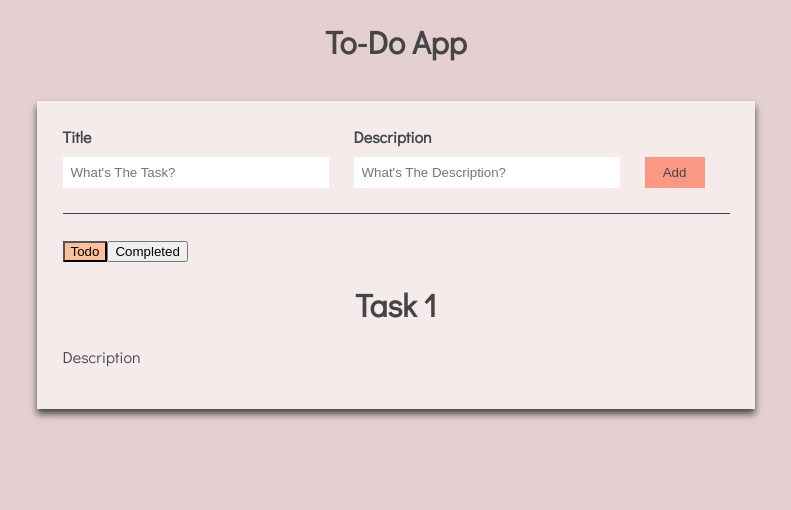
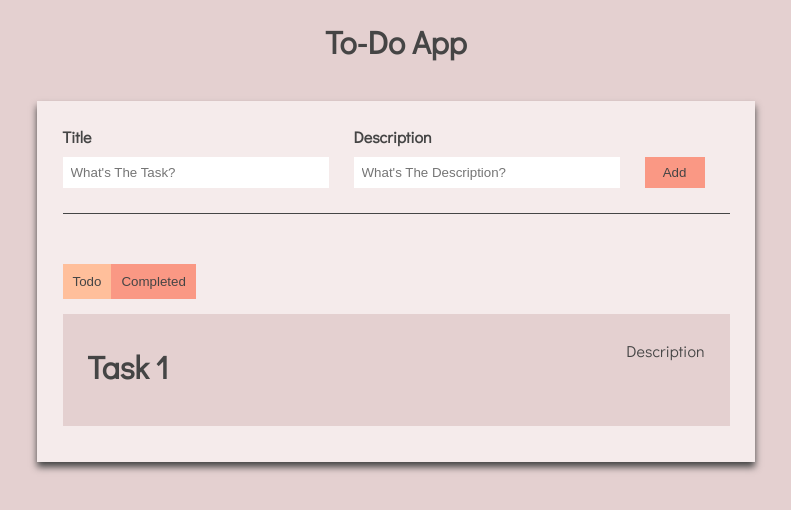
Before and after one commit to iqrarafiq12/ToDo-App, a React (Create React App) app: page / in a window 1280 px wide. Shown: the top 510 px of the page, without its empty margins (244-1035 px from the left). Built offline with nearby package versions, Linux system fonts and the light colour scheme; a web font is replaced by a local one.

Commit message:
activate the butons of the list

```diff
--- a/package.json
+++ b/package.json
@@ -6,6 +6,7 @@
     "@testing-library/jest-dom": "^5.16.5",
     "@testing-library/react": "^13.4.0",
     "@testing-library/user-event": "^13.5.0",
+    "babel-plugin-macros": "^3.1.0",
     "react": "^18.2.0",
     "react-dom": "^18.2.0",
     "react-scripts": "5.0.1",
--- a/src/App.css
+++ b/src/App.css
@@ -1,4 +1,5 @@
 @import url('https://fonts.googleapis.com/css2?family=Alkatra:wght@500;600;700&family=Caveat:wght@500&family=Didact+Gothic&family=PT+Sans+Narrow&family=Rajdhani:wght@500&display=swap');
+
 
 /* Body Styling */
 body {
@@ -63,12 +64,12 @@ h1 {
   cursor: pointer;
 }
 .primarybtn:hover{
-  background-color:  #FFBF9B;
+  background-color:  #454545;
+  color: #E4D0D0;
 }
 
 /* First Styling Section Completed */
-
-.seconderybtn{
+.seconderyBtn{
   background-color: #FA9884;
   color: #454545;
   border: none;
@@ -78,8 +79,8 @@ h1 {
   width: fit-content;
   cursor: pointer;
 }
-.seconderybtn1{
-  background-color: #FFBF9B;
+.seconderyBtn1{
+  background-color: #FA9884;
   color: #454545;
   border: none;
   border-radius: 0px;
@@ -91,3 +92,23 @@ h1 {
 .active{
   background-color: #FFBF9B;
 }
+
+/* todo-list */
+.todo-list{
+  display: flex;
+  flex-direction: column;
+}
+
+.btn-area{
+  margin-bottom: 15px;
+}
+
+.todo-list-item{
+  background-color: #E4D0D0;
+  display: flex;
+  justify-content: space-between;
+  padding: 25px;
+  padding-bottom: 18px;
+  padding-top: 10px;
+  margin-bottom: 10px;
+}
--- a/src/App.js
+++ b/src/App.js
@@ -2,13 +2,15 @@ import React, { useState } from 'react';
 import './App.css';
 
 function App() {
-  const [isCompleteScreen, setIsCompleteScreen] = useState(false);
+  const [isCompleteScreen,setIsCompleteScreen] = useState(false);
 
   return (
     <div className="App">
       <link rel="preconnect" href="https://fonts.googleapis.com" />
       <link rel="preconnect" href="https://fonts.gstatic.com" crossorigin />
       <link href="https://fonts.googleapis.com/css2?family=Alkatra:wght@500;600;700&family=Caveat:wght@500&family=Didact+Gothic&family=PT+Sans+Narrow&family=Rajdhani:wght@500&display=swap" rel="stylesheet" />
+
+      {/* Heading */}
       <h1>To-Do App</h1>
 
       {/* FOR ALL Input */}
@@ -31,23 +33,26 @@ function App() {
             <button type='button' className='primarybtn'>Add</button>
           </div>
         </div>
+
         {/* Showing Buttons */}
-
         <div className='btn-area'>
-            <button className={`isCompleteScreen ${isCompleteScreen===false && 'active' } `} onClick={()=> setIsCompleteScreen(false)}>Todo</button>
-            <button className={`isCompleteScreen ${isCompleteScreen===true && 'active' } `} onClick={()=> setIsCompleteScreen(true)}>Completed</button>
+          <button className={`seconderyBtn ${isCompleteScreen === false && 'active'} `} onClick={() => setIsCompleteScreen(false)} >Todo</button>
+          <button className={`seconderyBtn1 ${isCompleteScreen === true && 'active'} `} onClick={() => setIsCompleteScreen(true)} >Completed</button>
         </div>
 
-          {/* List Area */}
-          <div className="todo-list">
+{/*  List */}
+<div className='todo-list'>
+
         <div className="todo-list-item">
             <h1>Task 1</h1>
             <p>Description</p>
           </div>
         </div>
+
       </div>
     </div>
   );
+
 }
 
 export default App;
```
Also changed, not shown: babel.config.js (added), 1 other file (tests, documents, lock files or other folders). Lines whose indentation alone changed are shown as unchanged.
